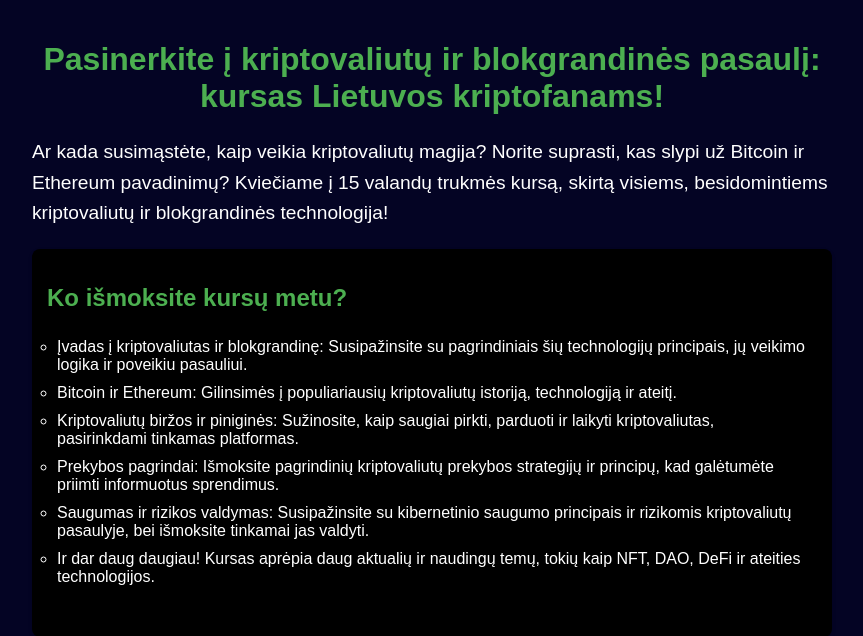
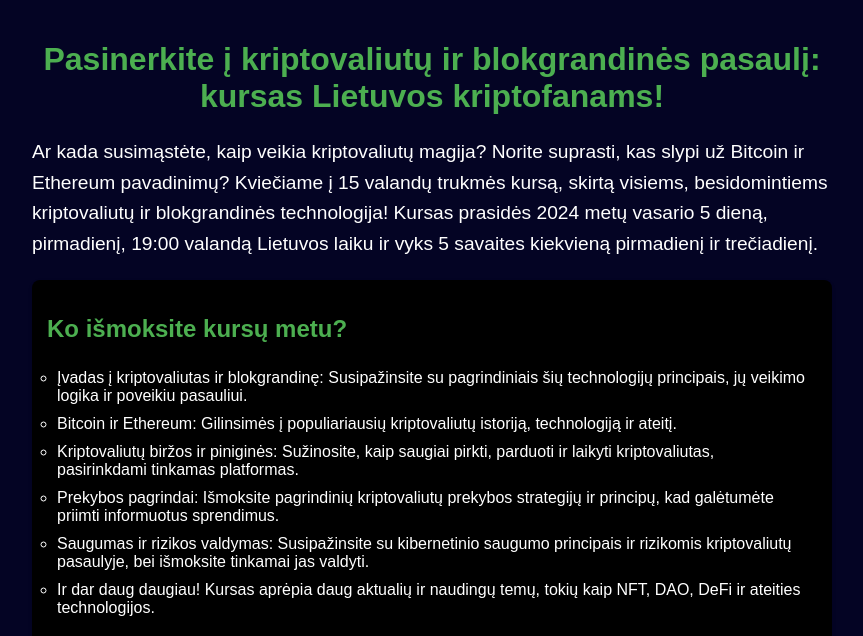
Before and after one commit to MisterVaidas/form-LT, a Flask app: page /about in a window 1280 px wide. Shown: the top 636 px of the page, without its empty margins (208-1071 px from the left). Run offline with Flask 3, Linux system fonts and the light colour scheme.

Commit message:
adding more info

```diff
--- a/templates/about.html
+++ b/templates/about.html
@@ -9,7 +9,7 @@
     <div class="about-container">
         <h1 class="title">Pasinerkite į kriptovaliutų ir blokgrandinės pasaulį: kursas Lietuvos kriptofanams!</h1>
         <p class="intro-text">
-            Ar kada susimąstėte, kaip veikia kriptovaliutų magija? Norite suprasti, kas slypi už Bitcoin ir Ethereum pavadinimų? Kviečiame į 15 valandų trukmės kursą, skirtą visiems, besidomintiems kriptovaliutų ir blokgrandinės technologija!
+            Ar kada susimąstėte, kaip veikia kriptovaliutų magija? Norite suprasti, kas slypi už Bitcoin ir Ethereum pavadinimų? Kviečiame į 15 valandų trukmės kursą, skirtą visiems, besidomintiems kriptovaliutų ir blokgrandinės technologija! Kursas prasidės 2024 metų vasario 5 dieną, pirmadienį, 19:00 valandą Lietuvos laiku ir vyks 5 savaites kiekvieną pirmadienį ir trečiadienį.
         </p>
         <section class="course-details">
             <h2 class="section-title">Ko išmoksite kursų metu?</h2>
```
